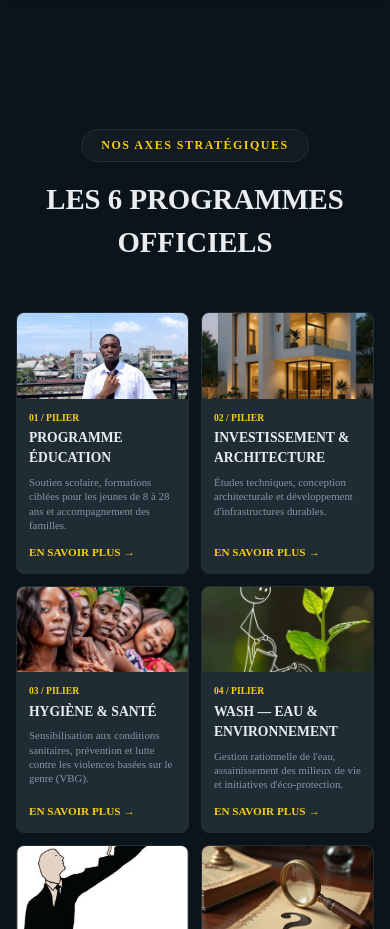
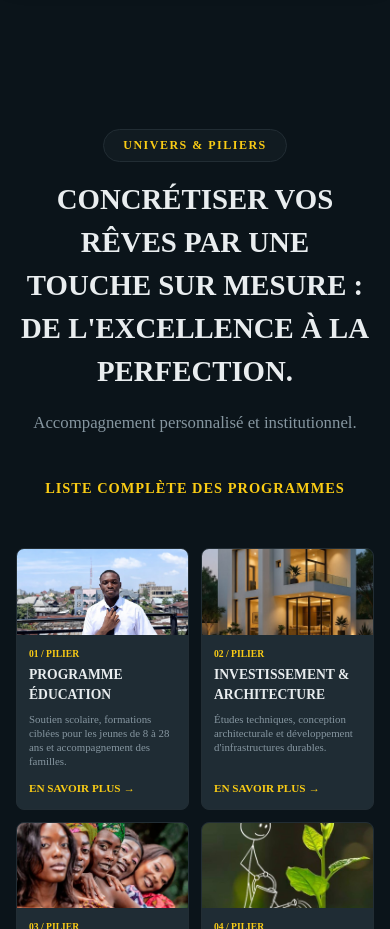
Before and after one commit to lubingakevin31/excellent_unit, a website: page public/index.html in a window 390 px wide. Shown: the part 2120-3049 px from the top of the page. Drawn offline with nearby package versions, Linux system fonts and the light colour scheme; no server answers.

```diff
--- a/public/index.html
+++ b/public/index.html
@@ -799,11 +799,14 @@
         </section>
 
         <!-- Section : Piliers & Programmes -->
-        <!-- Section : Piliers & Programmes -->
         <section id="piliers-section" class="page-section">
             <div class="piliers-header">
-                <span class="piliers-badge">Nos Axes Stratégiques</span>
-                <h2 class="piliers-title">Les 6 Programmes Officiels</h2>
+                <span class="piliers-badge">UNIVERS & PILIERS</span>
+                <h2 class="piliers-title">Concrétiser vos rêves par une touche sur mesure : De l'excellence à la perfection.</h2>
+                <p class="hero-description" style="margin-top: 1rem; font-size: 1.05rem;">Accompagnement personnalisé et institutionnel.</p>
+                <div style="margin-top: 2rem;">
+                    <span style="color: var(--brand-gold, #d4af37); font-weight: bold; text-transform: uppercase; font-size: 0.9rem; letter-spacing: 1px;">Liste complète des programmes</span>
+                </div>
             </div>
 
             <div class="piliers-grid">
```
